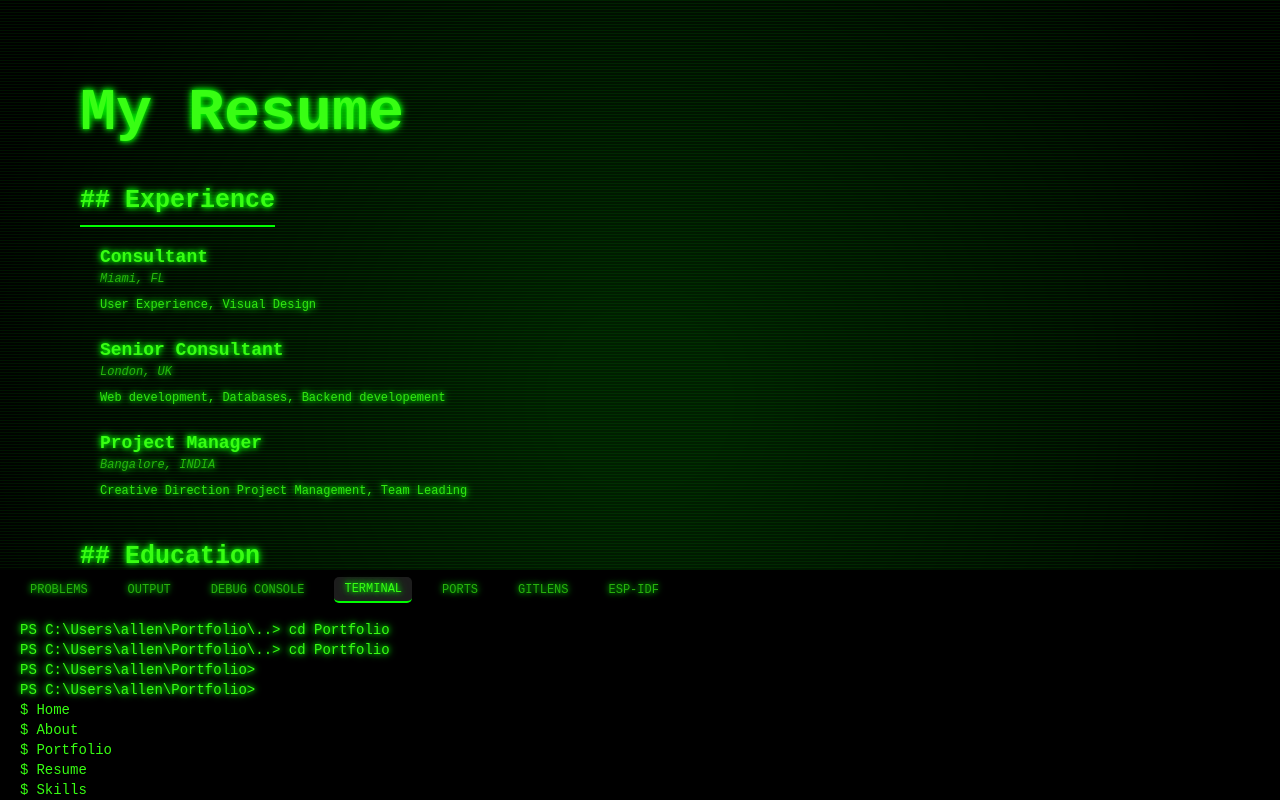
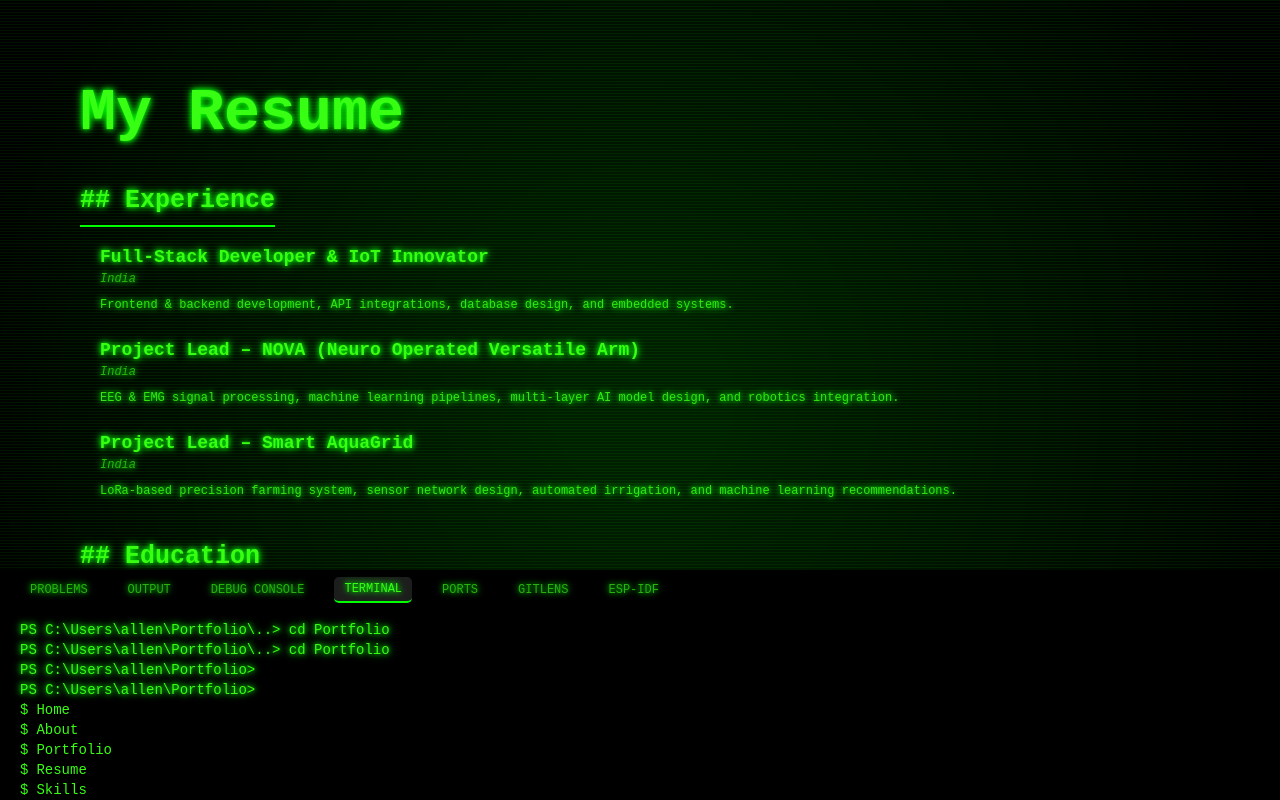
Before and after one commit to AllenPrabu/hey-its-allen, a React (Create React App) app: page /resume in a window 1280 px wide. Built offline with nearby package versions, Linux system fonts and the light colour scheme.

Commit message:
Terminal scroll changes

```diff
--- a/src/containers/resume/utils.js
+++ b/src/containers/resume/utils.js
@@ -1,42 +1,39 @@
 export const data = {
   experience: [
     {
-        title: "Consultant",
-        subTitle: "Miami, FL",
+      title: "Full-Stack Developer & IoT Innovator",
+      subTitle: "India",
       description:
-          " User Experience, Visual Design",
+        "Frontend & backend development, API integrations, database design, and embedded systems.",
     },
     {
-        title: "Senior Consultant",
-        subTitle: "London, UK",
+      title: "Project Lead – NOVA (Neuro Operated Versatile Arm)",
+      subTitle: "India",
       description:
-          "Web development, Databases, Backend developement",
+        "EEG & EMG signal processing, machine learning pipelines, multi-layer AI model design, and robotics integration.",
     },
     {
-        title: "Project Manager",
-        subTitle: "Bangalore, INDIA",
+      title: "Project Lead – Smart AquaGrid",
+      subTitle: "India",
       description:
-          "Creative Direction Project Management, Team Leading",
+        "LoRa-based precision farming system, sensor network design, automated irrigation, and machine learning recommendations.",
     },
   ],
   education: [
     {
       title: "Secondary",
-        subTitle: "ABC School",
-        description:
-          "10th Grade",
+      subTitle: "APS PRTC",
+      description: "10th Grade",
     },
     {
       title: "Higher Secondary",
-        subTitle: "ABC School of higher education",
-        description:
-          "12th Grade in Science",
+      subTitle: "APS PRTC",
+      description: "12th Grade in PCMB",
     },
     {
       title: "B.Tech",
-        subTitle: "XYZ institute of technology",
-        description:
-          "Bachelor of technology in computer science",
+      subTitle: "Your College / University Name",
+      description: "Bachelor of Technology in Computer Science / Related Field",
     },
   ],
 };
```
Lines whose indentation alone changed are shown as unchanged.
